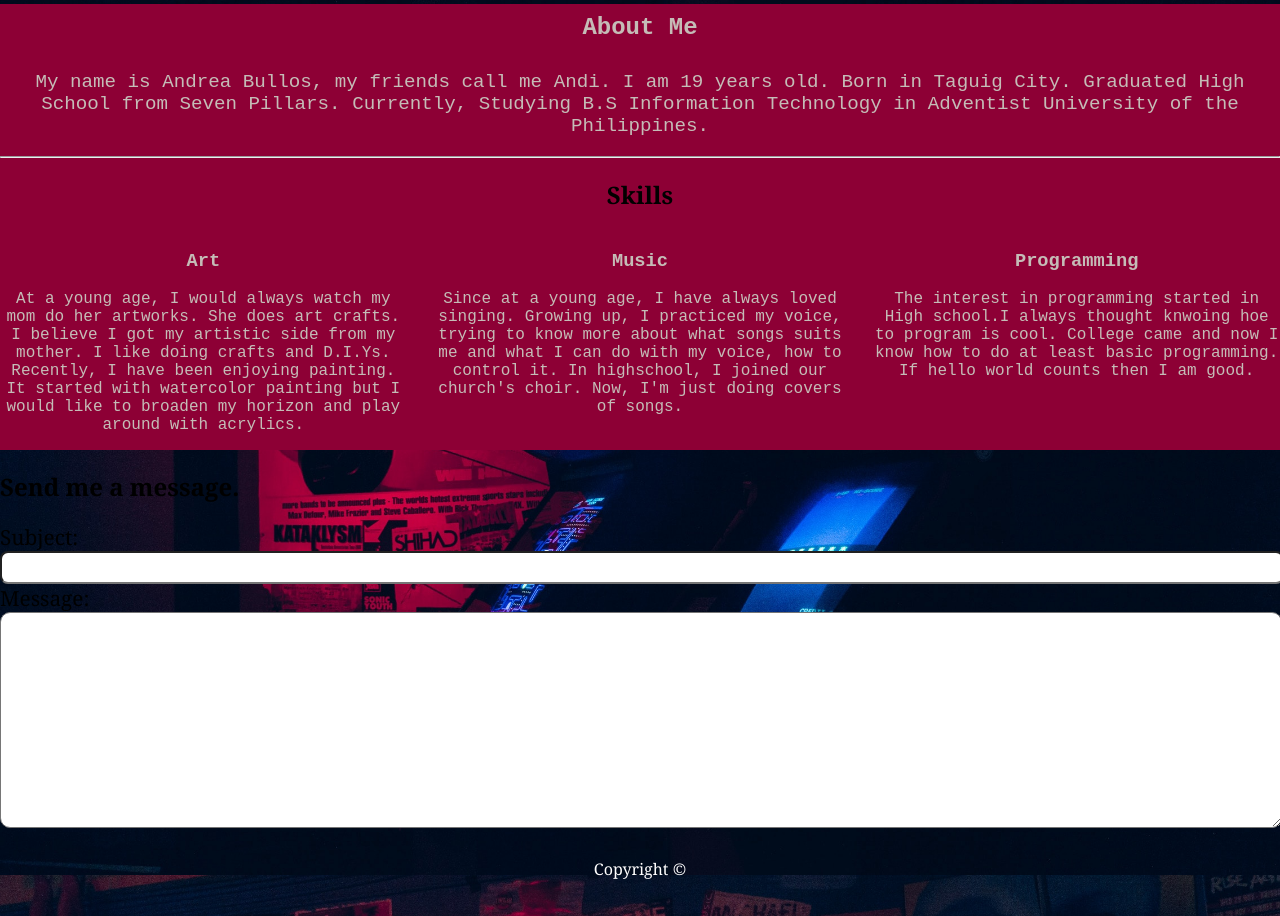
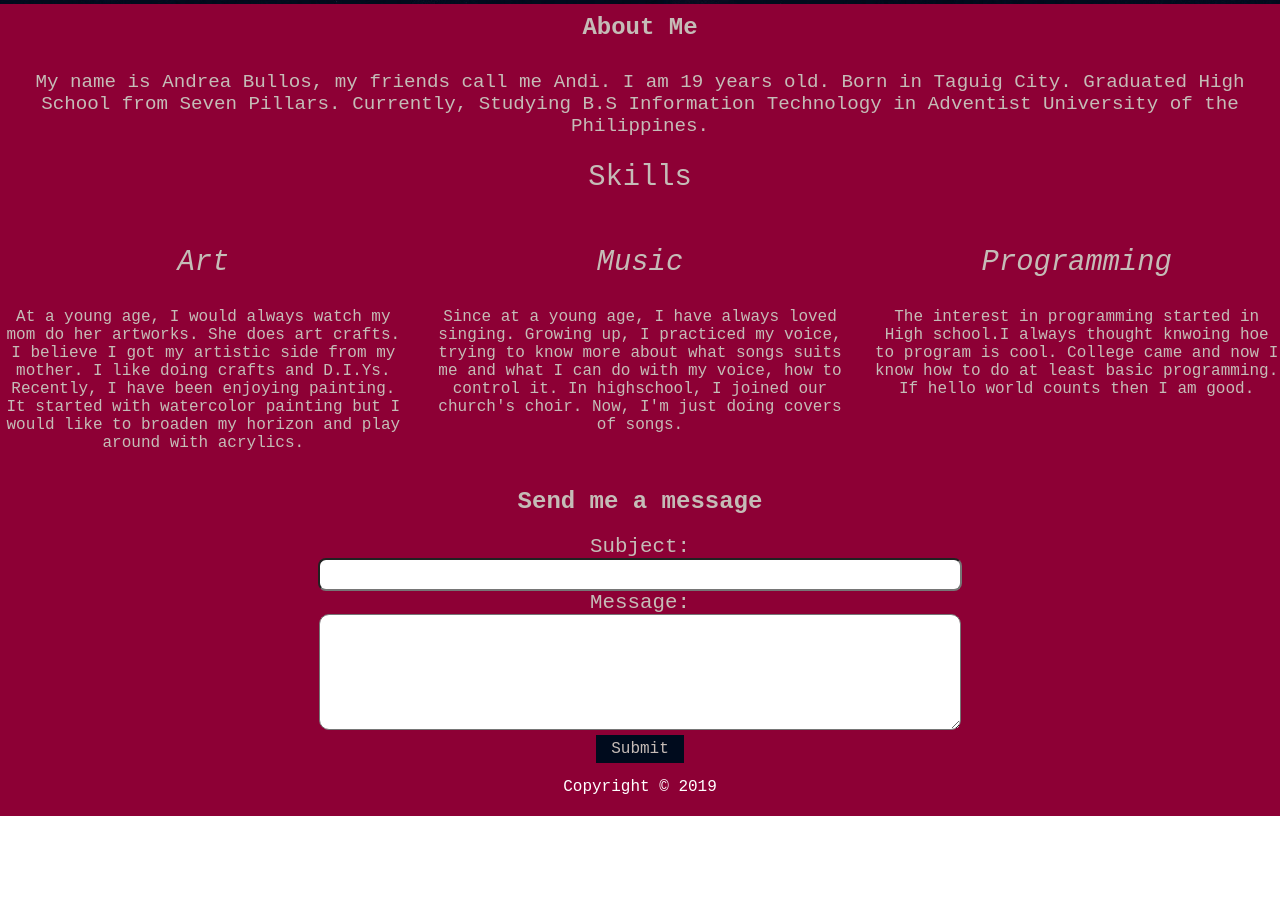
Before and after one commit to ABullos/single-page-portfolio, a website: page index.html in a window 1280 px wide. Shown: the part 816-1732 px from the top of the page. After the commit the page ends 1632 px from the top, so only its background shows below. Drawn offline with Linux system fonts and the light colour scheme.

Commit message:
move files to this folder and npm

```diff
--- a/CSS/main.css
+++ b/CSS/main.css
@@ -1,7 +1,7 @@
 html {
     margin: 0px;
     width: 100;
-    font-family: Cambria, Cochin, Georgia, Times, 'Times New Roman', serif;
+    font-family:'Courier New', Courier, monospace;
 
 }
 body {
@@ -22,11 +22,14 @@ body {
     display: flex;
     justify-content: center;
 
+
 }
 .portfolio-menu ul li{
     margin: 0px 5px;
     list-style:  none;
     padding-top: 0;
+    width: 5%;
+
 
 }
 
@@ -38,6 +41,7 @@ body {
 }
 .portfolio-profile {
     width: 650px;
+    color: #C5BCB7;
     height: 400px;
     position: absolute;
     left: 50%;
@@ -78,16 +82,17 @@ main {
 }
 #skills h2 {
 
-    font-size: 2.5rem;
-    color: #C5BCB7;
-    font-weight: 300;
+    font-size: 1.8rem;
+    color:#C5BCB7;
+    font-weight: 500;
     font-family: 'Courier New', Courier, monospace
 }
 #skills h3 {
 
-    font-size: 2.8rem;
-
+    font-size: 1.8rem;
     font-weight: 500;
+    font-style: oblique;
+    color: #C5BCB7;
     font-family: 'Courier New', Courier, monospace
 
 }
@@ -100,14 +105,20 @@ main {
     font-family: 'Courier New', Courier, monospace
 }
 .skill-main-grid h2 {
-    font-size: 1.5rem;
+    font-size: 1.2rem;
+}
+.portfolio-form {
+    background: #8d0035;
+    padding: 0;
+    font-family: 'Courier New', Courier, monospace;
+    color:#C5BCB7;
 }
 .form-label {
     padding: 10px 0px;
     font-size: 1.3rem;
 }
 .form-input input {
-    width: 100%;
+    width: 50%;
     padding: 7px 0px;
     border-radius:8px;
 }
@@ -120,30 +131,35 @@ main {
 .form-input-textarea {
     font-family: 'Courier New', Courier, monospace;
     border-radius: 10px;
-    width: 100%;
+    width: 50%;
     padding: 7px 0px;
-    height: 200px;
+    height: 100px;
 }
 .form-input-textarea textarea:focus {
     transition: .7s;
-    border-color: #C5BCB7;
+    border-color: black;
     outline: 0;
     box-shadow: 0 0 0 0.2rem #8d0035
 }
 .form-submit {
     margin-top: 5px;
-    text-align: right;
+    text-align: center;
+    color: white;
+    background-color: #8d0035;
+
 }
 .btn-submit {
     padding: 5px 15px;
     text-decoration: none;
-    color: antiquewhite;
-    background-color: cadetblue;
+    text-align: center;
+    color: #C5BCB7 ;
+    background-color: #000b1D;
 
 }
 .footer {
     color: white;
     text-align: center;
-    padding: 20px;
+    padding:20px;
+    background: #8d0035;
 
 }
--- a/index.html
+++ b/index.html
@@ -14,79 +14,90 @@
         <div class="portfolio-hero">
             <div class="portfolio-menu">
                 <ul class="nav-menu">
-                    <li class="menu-item"><a href= "#"></a> Home</li>
-                    <li class="menu-item"><a href= "#about"></a> About</li>
-                    <li class="menu-item"><a href= "#skills"></a> Skills</li>
-                    <li class ="menu-item>"><a href= "#Contact"></a>Contact</li>
+                    <li class="menu-item"><a href="#home">Home</a> </li>
+                    <li class="menu-item"><a href="#about"> About</a></li>
+                    <li class="menu-item"><a href="#skills"> Skills</a></li>
+                    <li class="menu-item>"><a href="#contact">Contact</a></li>
                 </ul>
-                    <div class = "portfolio-profile">
-                        <img alt="profile-pict" src ="./image/me.jpg">
+            </div>
+        </div>
+        <div class="portfolio-profile">
+            <img alt="profile-pict" src="./image/me.jpg">
             <h1> ANDREA BULLOS</h1>
             <h4>Confused</h4>
         </div>
-                </div>
-            </div>
     </header>
     <main>
-        <div id = "about">
+        <div id="about">
             <h2> About Me </h2>
-        <p>My name is Andrea Bullos, my friends call me Andi. I am 19 years old. Born in Taguig City. Graduated High School from Seven Pillars.
+            <p>My name is Andrea Bullos, my friends call me Andi. I am 19 years old. Born in Taguig City. Graduated High
+                School from Seven Pillars.
                 Currently, Studying B.S Information Technology in Adventist University of the Philippines.
             </p>
-         <hr>
+
         </div>
-         <div class = "skills">
+        <div id="skills">
             <h2> Skills </h2>
-             <div class = "skill-main-grid">
+            <div class="skill-main-grid">
 
-                <div class ="skill-grid1">
+                <div class="skill-grid1">
                     <h3> Art </h3>
-                        <p> At a young age, I would always watch my mom do her artworks. She does art crafts. I believe I got my artistic side from my mother.
-                            I like doing crafts and D.I.Ys. Recently, I have been enjoying painting. It started with watercolor painting but I would like to broaden
+                    <p> At a young age, I would always watch my mom do her artworks. She does art crafts. I believe I
+                        got my artistic side from my mother.
+                        I like doing crafts and D.I.Ys. Recently, I have been enjoying painting. It started with
+                        watercolor painting but I would like to broaden
                         my horizon and play around with acrylics.
                     </p>
                 </div>
-            <div class = "skill-grid2">
+                <div class="skill-grid2">
                     <h3> Music </h3>
-                    <p>Since at a young age, I have always loved singing. Growing up, I practiced my voice, trying to know more about what songs suits me and what I can do with my voice,
-                        how to control it. In highschool, I joined our church's choir. Now, I'm just doing covers of songs.
+                    <p>Since at a young age, I have always loved singing. Growing up, I practiced my voice, trying to
+                        know more about what songs suits me and what I can do with my voice,
+                        how to control it. In highschool, I joined our church's choir. Now, I'm just doing covers of
+                        songs.
                     </p>
                 </div>
-           <div class = "skill-grid3">
+                <div class="skill-grid3">
                     <h3> Programming</h3>
-                        <p>The interest in programming started in High school.I always thought knwoing hoe to program is cool. College came and now I know how to do at least basic programming.
+                    <p>The interest in programming started in High school.I always thought knwoing hoe to program is
+                        cool. College came and now I know how to do at least basic programming.
                         If hello world counts then I am good.
                     </p>
                 </div>
             </div>
         </div>
+        <div id="contact">
+            <form class="portfolio-form">
+                <h2>Send me a message</h2>
+                <div class="form-row">
+                    <label class="form-label">Subject:</label>
+                    <div class="form-input">
+                        <input id="mailSubject" class="form-input-text" type="text">
+                    </div>
                 </div>
 
-         <div class="contact"></div>
-    </main>
-    <footer>
-        <form class ="portfolio-form">
-            <h2> Send me a message.</h2>
-            <div class ="form-row">
-                <label class="form-label"> Subject:</label>
-                <div class="form-input">
-                    <input id ="mailSubject" class ="form-input-text" type="text">
-                </div>
-            </div>
                 <div class="form-row">
                     <label class="form-label">Message:</label>
-                <div class ="form-input">
+                    <div class="form-input">
                         <textarea id="mailMessage" class="form-input-textarea"></textarea>
                     </div>
                 </div>
+
                 <div class="form-submit">
-                <a onmouseover="appendMailTo()"id="sendMail" href="mailto:andreabullos99@gmail.com"></a>
+                    <a onmouseover="appendMailTo()" id="sendMail" href="mailto:andreabullos99@gmail.com"
+                        class="btn-submit">Submit</a>
                 </div>
             </form>
-        <div class="footer">
-            Copyright &copy; <p></p>
+
         </div>
+    </main>
+</body>
+<div class ="footer">
+    Copyright &copy;
+    <span id="getYear"></span>
+
 </footer>
-</body>
+
+<script src="../single-page-portfolio/main.js"></script>
 
 </html>
```
Also changed, not shown: package.json (added, +23 -0 lines), 2 other files. Lines whose indentation alone changed are shown as unchanged.
